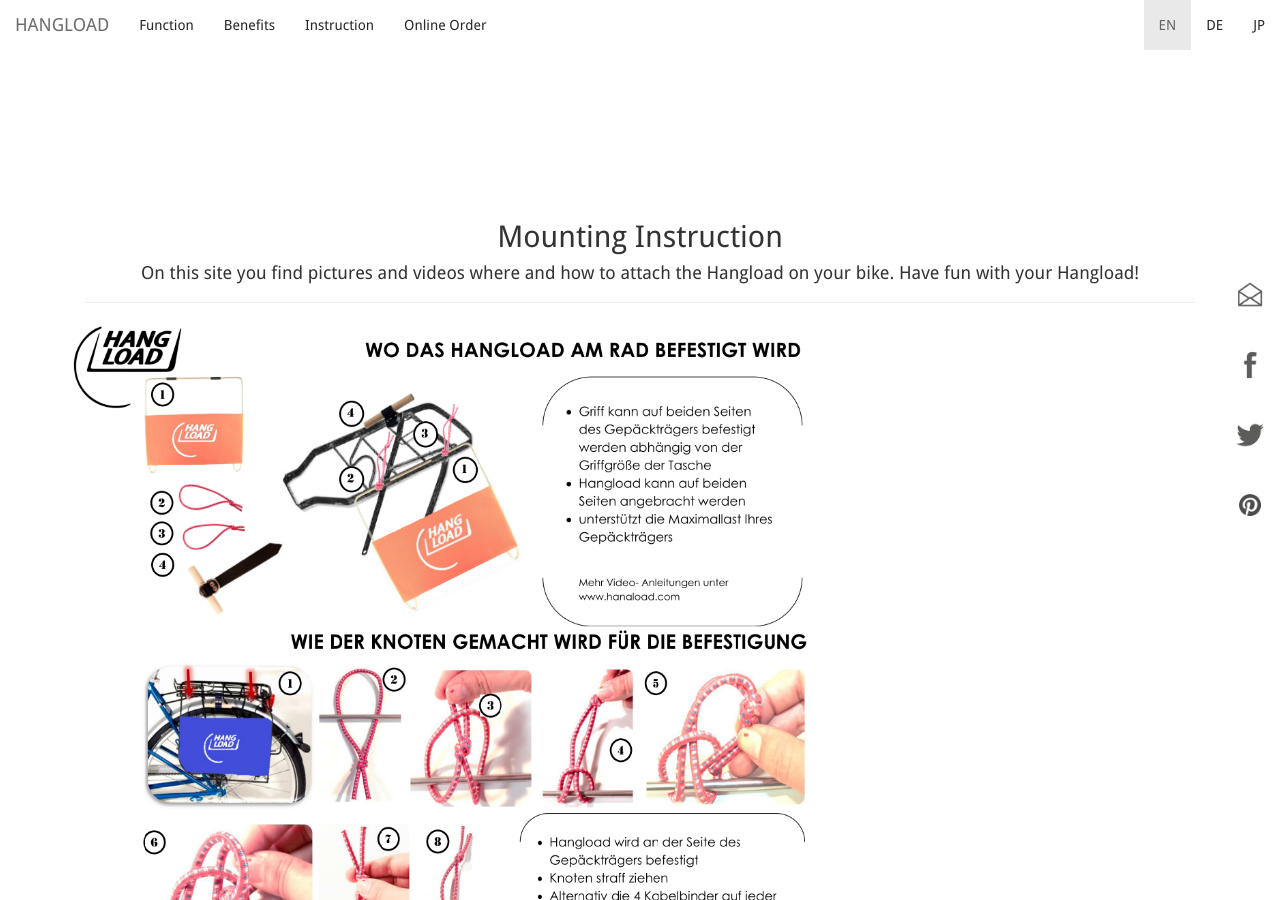
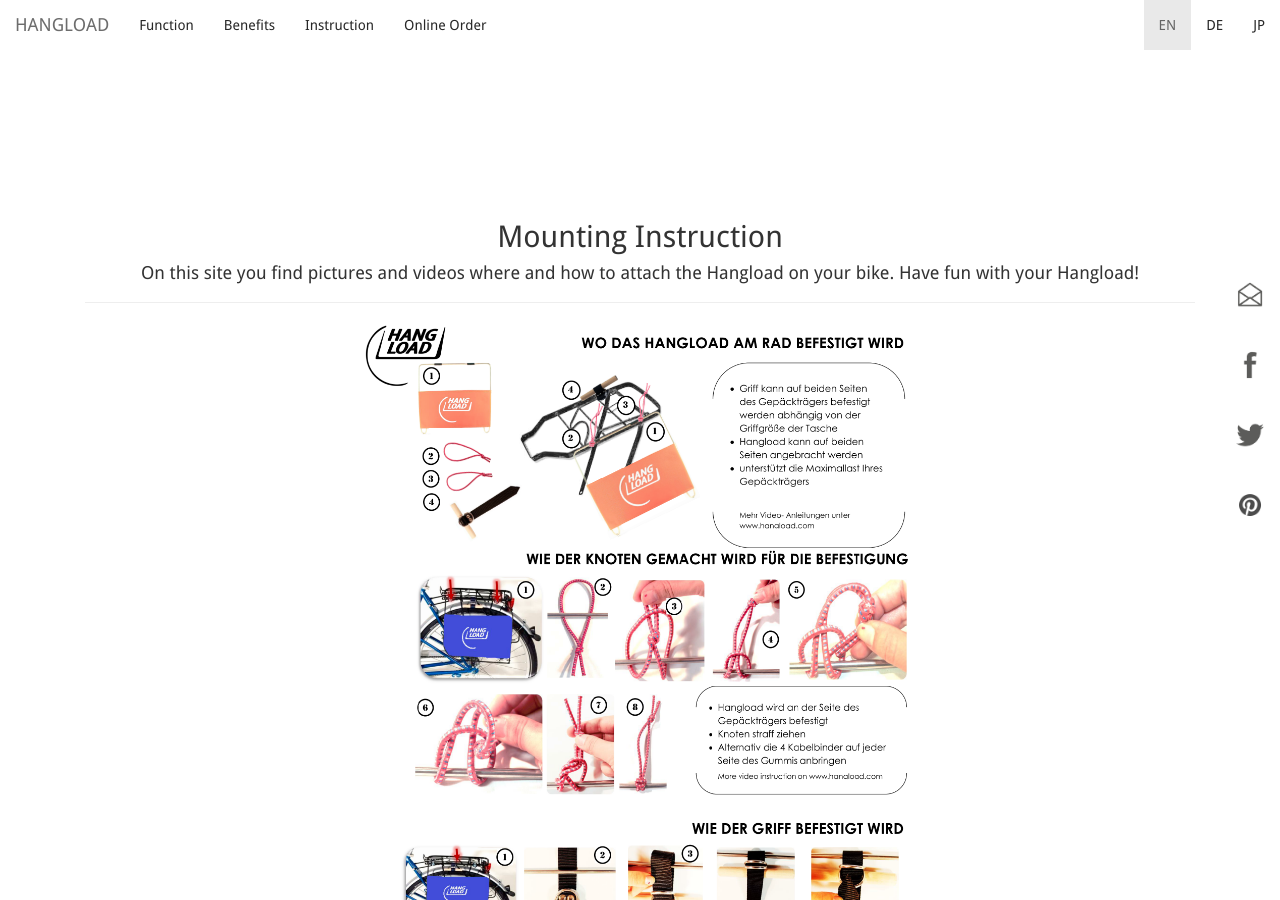
Before and after one commit to bodokaiser/hangload.com, a Jekyll site: the page built from instruction/index.html, in a window 1280 px wide and 900 px high. Built offline with Jekyll 4.4.1, drawn with Linux system fonts in a browser that asks for light colours; nearby versions of some CDN libraries; library files that are not in the unit come from our copies; Markdown is read by kramdown in place of the engine named in the settings.

Commit message:
Update index.html

```diff
--- a/instruction/index.html
+++ b/instruction/index.html
@@ -12,12 +12,11 @@
 on your bike. Have fun with your Hangload!</h4>
 </div>
 </div>
+
 <div class="row">
-<div class="col-xs-12 col-md-8">
-<div class="thubmnail">
+<div class="col-xs-8 col-xs-offset-2 col-sm-6 col-sm-offset-3">
 <img class="img-responsive" alt="Drawings Attach"
 src="/images/instruction/Anleitung.png" />
-</div>
 </div>
 </div>
 <br>
```
